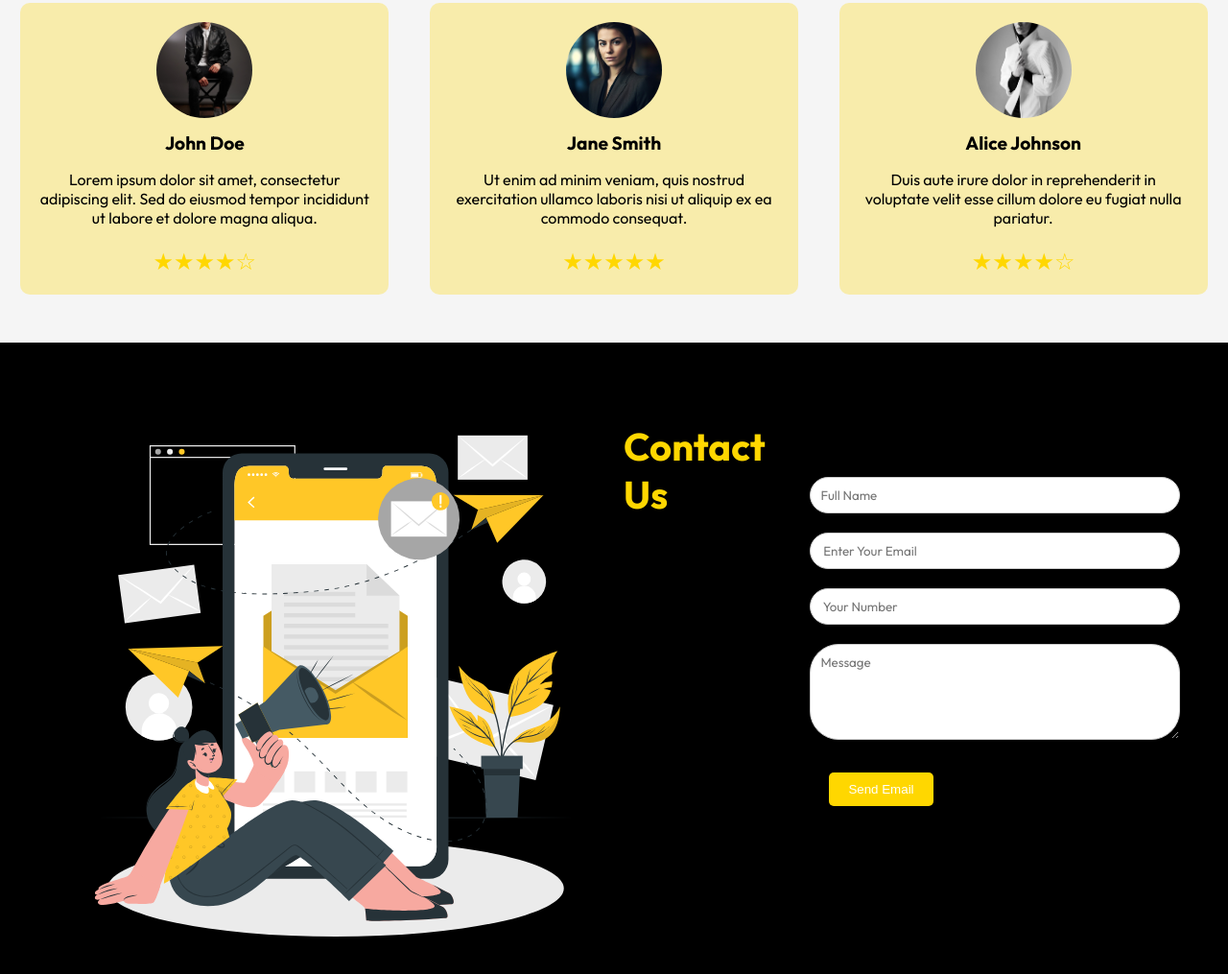
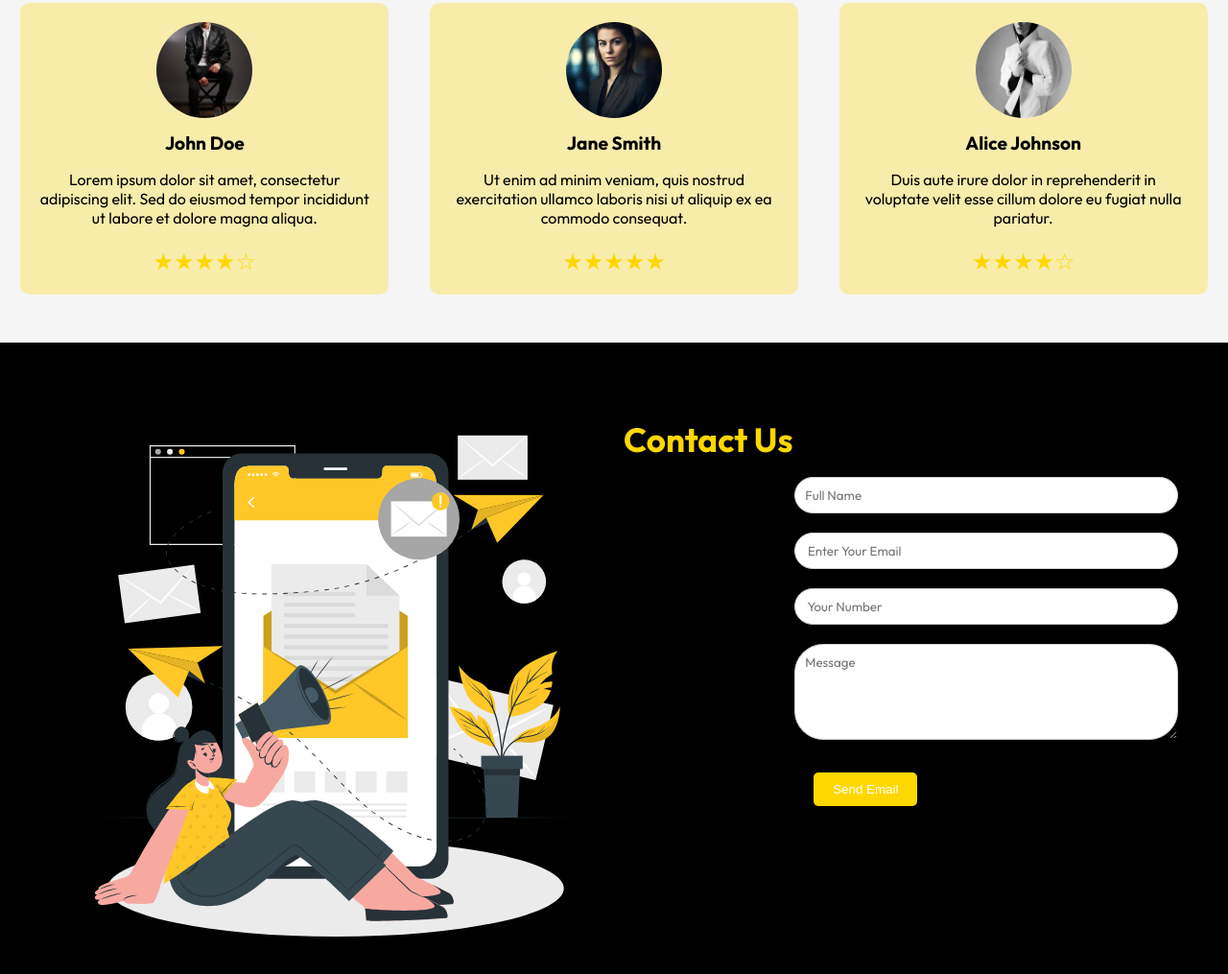
Before and after one commit to farwaayunis/online_school, a plain HTML site: page index.html in a window 1280 px wide. Shown: the part 3622-4637 px from the top of the page at 96% size. Drawn offline with Linux system fonts and the light colour scheme.

Commit message:
Update style1-courses-studentreviews-contact.css

```diff
--- a/style1-courses-studentreviews-contact.css
+++ b/style1-courses-studentreviews-contact.css
@@ -157,12 +157,18 @@
   margin-bottom: 30px;color: gold;
 }
 
+.contact-heading {
+  font-family:Outfit,sans-serif;
+  font-size: 35px;
+  margin-bottom: 30px;
+  color: gold;
+}
+
 .contact-form {
   width: 400px;
   margin: 0 auto;
   margin-top: 90px;
 }
-
 .input-group {
   margin-bottom: 20px;
 }
```
